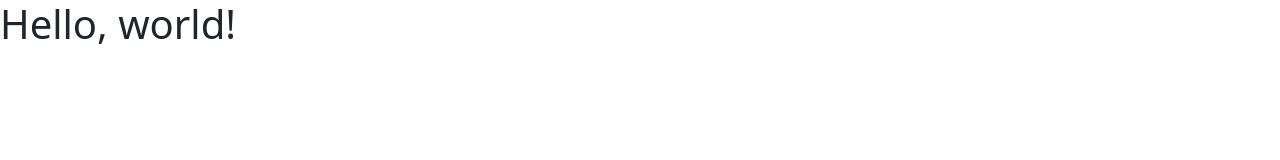
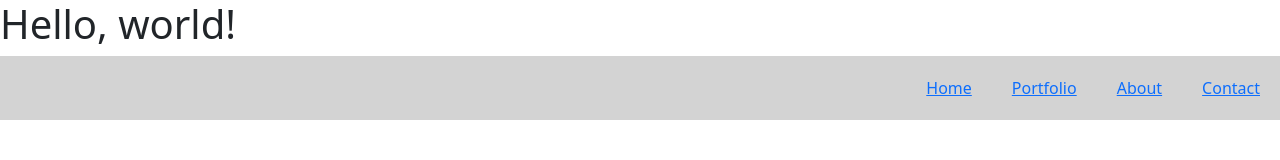
Before and after one commit to Mina-Chen/collab-practice, a plain HTML site: page project/index.html in a window 1280 px wide. Drawn offline with nearby package versions, Linux system fonts and the light colour scheme.

Commit message:
added and styled nav bar

```diff
--- a/project/CSS/style.css
+++ b/project/CSS/style.css
@@ -0,0 +1,35 @@
+a {
+    text-decoration: none;
+}
+
+ul, li {
+    list-style-type: none;
+    padding: 0px;
+  }
+
+li {
+    padding: 20px;
+  }
+
+.nav-mlc {
+    display: flex;
+    flex-direction: column;
+    align-items: center;
+    background-color:lightgray;
+  }
+
+@media screen and (min-width: 700px) {
+    .nav-mlc {
+      flex-direction: row;
+      justify-content: space-around;
+      background-color: lightgray;
+    }
+  }
+
+@media screen and (min-width: 1200px) {
+    .nav-mlc {
+      flex-direction: row;
+      justify-content: flex-end;
+      background-color: lightgray;
+    }
+}
--- a/project/index.html
+++ b/project/index.html
@@ -4,14 +4,22 @@
     <!-- Required meta tags -->
     <meta charset="utf-8">
     <meta name="viewport" content="width=device-width, initial-scale=1">
+    <link rel="stylesheet" href="CSS/style.css">
 
     <!-- Bootstrap CSS -->
     <link href="https://cdn.jsdelivr.net/npm/bootstrap@5.1.3/dist/css/bootstrap.min.css" rel="stylesheet" integrity="sha384-1BmE4kWBq78iYhFldvKuhfTAU6auU8tT94WrHftjDbrCEXSU1oBoqyl2QvZ6jIW3" crossorigin="anonymous">
 
     <title>Hello, world!</title>
   </head>
+
   <body>
-    <h1>Hello, world!</h1>
+      <h1>Hello, world!</h1>
+      <ul class="nav-mlc">
+        <li><a href="#">Home</a></li>
+        <li><a href="#">Portfolio</a></li>
+        <li><a href="#">About</a></li>
+        <li><a href="#">Contact</a></li>
+      </ul>
 
     <!-- Optional JavaScript; choose one of the two! -->
 
```
